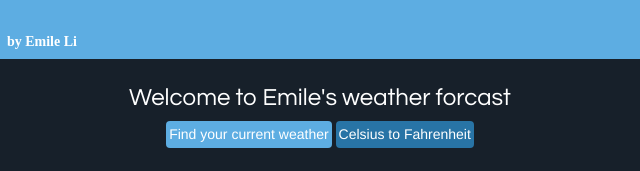
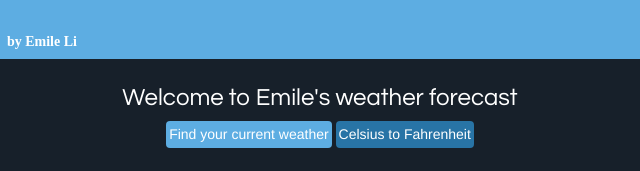
Before and after one commit to emile29/emile29.github.io, a plain HTML site: page weatherteller/index.html in a window 1280 px wide. Shown: the top 171 px of the page, 320-960 px from the left. Drawn offline with nearby package versions, Linux system fonts and the light colour scheme.

Commit message:
Update index.html

```diff
--- a/weatherteller/index.html
+++ b/weatherteller/index.html
@@ -12,7 +12,7 @@
 </div>
 
 <div id='wrap1'>
-	<h3 id='welcome'>Welcome to Emile's weather forcast</h3>
+	<h3 id='welcome'>Welcome to Emile's weather forecast</h3>
 	<p><button id='f-y-c-weather' class='btn'>Find your current weather</button>
 	<button class='btn' id='toggleTemp'>Celsius to Fahrenheit</button></p>
 
```
